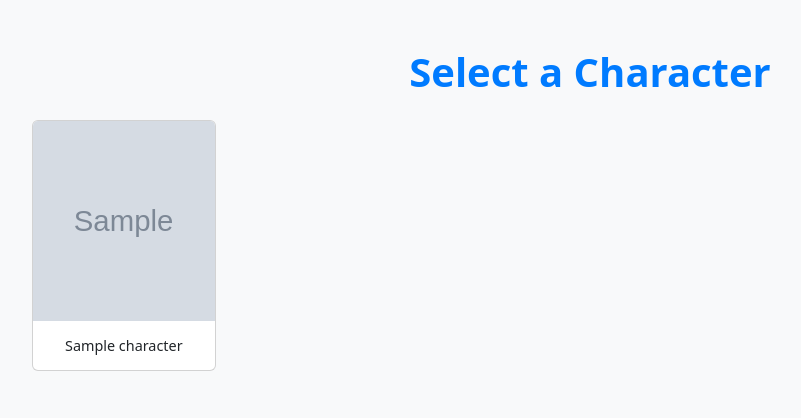
After one commit to nolanblew/AnimeCharacterGuesser, a Flask app: template templates/select_character.html in a window 1280 px wide. The commit adds this page. Shown: the top 418 px of the page, without its empty margins (50-851 px from the left). Run offline with Flask 3, Linux system fonts and the light colour scheme; the template is opened without the code that fills it: most values are stand-ins (such as "Sample title", 1, 10 or a date in 2020); grey boxes marked "Sample" are stand-in pictures.

Commit message:
feat: Add character selection UI

```diff
--- a/app.py
+++ b/app.py
@@ -22,16 +22,27 @@ def chat():
 @app.route('/start_game', methods=['POST'])
 def start_game():
     anime_name = request.json['anime_name']
-    # For now, we'll use a placeholder character. In a real implementation,
-    # you'd want to fetch a random character from the specified anime.
-    character_name = "Kirino Kousaka"
+    anime_id = request.json['anime_id']
+    session['anime_name'] = anime_name
+    session['anime_id'] = anime_id
+    return jsonify({'success': True})
 
-    session['anime_name'] = anime_name
+@app.route('/select_character')
+def select_character():
+    anime_id = session.get('anime_id')
+    if not anime_id:
+        return redirect(url_for('index'))
+    characters = fetch_characters(anime_id)
+    return render_template('select_character.html', characters=characters)
+
+@app.route('/set_character', methods=['POST'])
+def set_character():
+    character_name = request.json['character_name']
     session['character_name'] = character_name
     session['conversation_history'] = []
 
     # Generate an initial greeting
-    initial_greeting = get_character_response("Start the game with a greeting", anime_name, character_name, [])
+    initial_greeting = get_character_response("Start the game with a greeting", session['anime_name'], character_name, [])
     if initial_greeting:
         greeting_data = json.loads(initial_greeting)
         session['initial_greeting'] = greeting_data['response']
--- a/static/script.js
+++ b/static/script.js
@@ -172,22 +172,50 @@ function hideLoadingScreen() {
     }
 }
 
-function startGame(animeName) {
+function startGame(animeName, animeId) {
     fetch('/start_game', {
         method: 'POST',
         headers: {
             'Content-Type': 'application/json',
         },
-        body: JSON.stringify({ anime_name: animeName }),
+        body: JSON.stringify({ anime_name: animeName, anime_id: animeId }),
+    })
+    .then(response => response.json())
+    .then(data => {
+        if (data.success) {
+            window.location.href = '/select_character';
+        }
+    })
+    .catch(error => {
+        console.error('Error:', error);
+    });
+}
+
+document.addEventListener('DOMContentLoaded', function() {
+    const characterGrid = document.getElementById('character-grid');
+    if (characterGrid) {
+        characterGrid.addEventListener('click', function(e) {
+            const card = e.target.closest('.character-card');
+            if (card) {
+                const characterName = card.dataset.characterName;
+                selectCharacter(characterName);
+            }
+        });
+    }
+});
+
+function selectCharacter(characterName) {
+    fetch('/set_character', {
+        method: 'POST',
+        headers: {
+            'Content-Type': 'application/json',
+        },
+        body: JSON.stringify({ character_name: characterName }),
     })
     .then(response => response.json())
     .then(data => {
         if (data.success) {
             window.location.href = '/chat';
-            // After redirecting, we need to wait for the page to load before sending the initial message
-            window.addEventListener('load', function() {
-                fetchResponse('Hello! I\'m excited to play this game!');
-            });
         }
     })
     .catch(error => {
--- a/static/styles.css
+++ b/static/styles.css
@@ -157,3 +157,22 @@ h1 {
     background-color: #e9ecef;
     cursor: default;
 }
+
+.character-card {
+    cursor: pointer;
+    transition: transform 0.2s;
+}
+
+.character-card:hover {
+    transform: scale(1.05);
+}
+
+.character-card img {
+    height: 200px;
+    object-fit: cover;
+}
+
+.character-card .card-title {
+    font-size: 0.9rem;
+    margin-bottom: 0;
+}
--- a/templates/index.html
+++ b/templates/index.html
@@ -21,7 +21,7 @@
                         </button>
                     </div>
                     <ul class="list-group position-absolute w-100" id="anime-suggestions" style="display: none; z-index: 1000;"></ul>
-                    <button class="btn btn-primary btn-lg w-100" id="start-game" disabled>Start Game</button>
+                    <button class="btn btn-primary btn-lg w-100" id="start-game" disabled>Select Characters</button>
                     <div class="spinner-border text-primary mt-3" role="status" id="spinner" style="display: none;">
                         <span class="visually-hidden">Loading...</span>
                     </div>
--- /dev/null
+++ b/templates/select_character.html
@@ -0,0 +1,29 @@
+<!DOCTYPE html>
+<html lang="en">
+<head>
+    <meta charset="UTF-8">
+    <meta name="viewport" content="width=device-width, initial-scale=1.0">
+    <title>Select Character - Character Guesser</title>
+    <link href="https://cdn.jsdelivr.net/npm/bootstrap@5.3.0-alpha1/dist/css/bootstrap.min.css" rel="stylesheet">
+    <link rel="stylesheet" href="{{ url_for('static', filename='styles.css') }}">
+</head>
+<body class="bg-light">
+    <div class="container py-5">
+        <h1 class="text-center mb-4">Select a Character</h1>
+        <div class="row row-cols-2 row-cols-md-4 row-cols-lg-5 g-4" id="character-grid">
+            {% for character in characters %}
+            <div class="col">
+                <div class="card h-100 character-card" data-character-name="{{ character.name }}">
+                    <img src="{{ character.image }}" class="card-img-top" alt="{{ character.name }}">
+                    <div class="card-body">
+                        <h5 class="card-title text-center">{{ character.name }}</h5>
+                    </div>
+                </div>
+            </div>
+            {% endfor %}
+        </div>
+    </div>
+    <script src="https://cdn.jsdelivr.net/npm/bootstrap@5.3.0-alpha1/dist/js/bootstrap.bundle.min.js"></script>
+    <script src="{{ url_for('static', filename='script.js') }}"></script>
+</body>
+</html>
```
